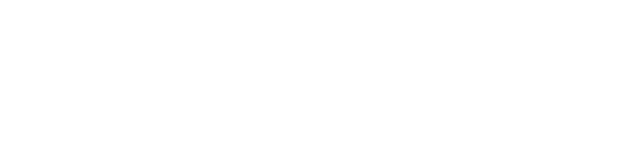
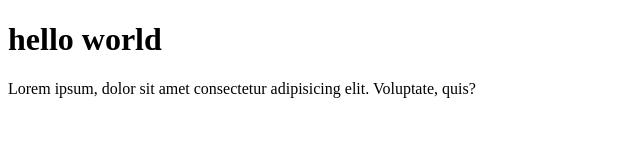
Before and after one commit to Hosein-Roozbahani/git-test, a plain HTML site: page index.html in a window 1280 px wide. Shown: the whole page, without its empty margins (0-640 px from the left). Drawn offline with Linux system fonts and the light colour scheme.

Commit message:
added some code for the title of my project

```diff
--- a/index.html
+++ b/index.html
@@ -6,6 +6,7 @@
     <title>Document</title>
 </head>
 <body>
-
+    <h1>hello world</h1>
+    <p>Lorem ipsum, dolor sit amet consectetur adipisicing elit. Voluptate, quis?</p>
 </body>
 </html>
```
